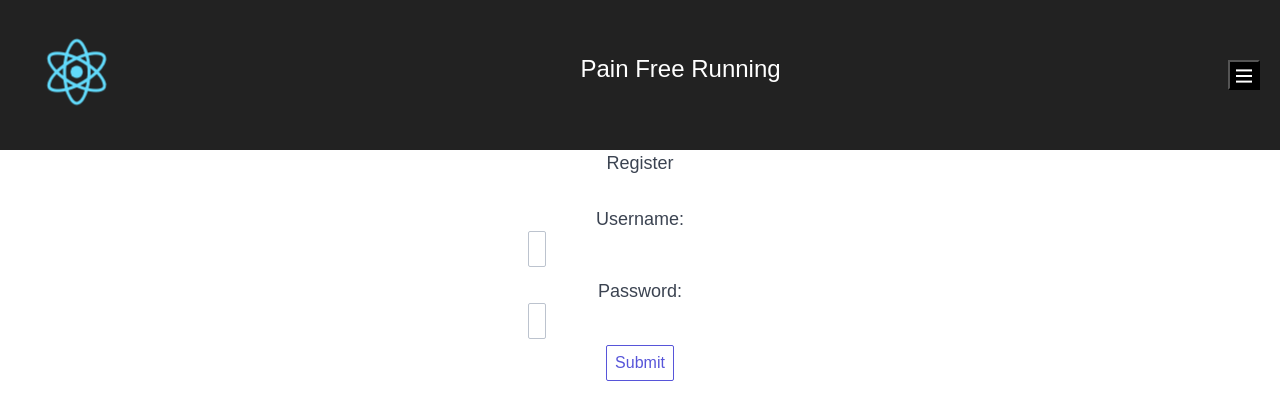
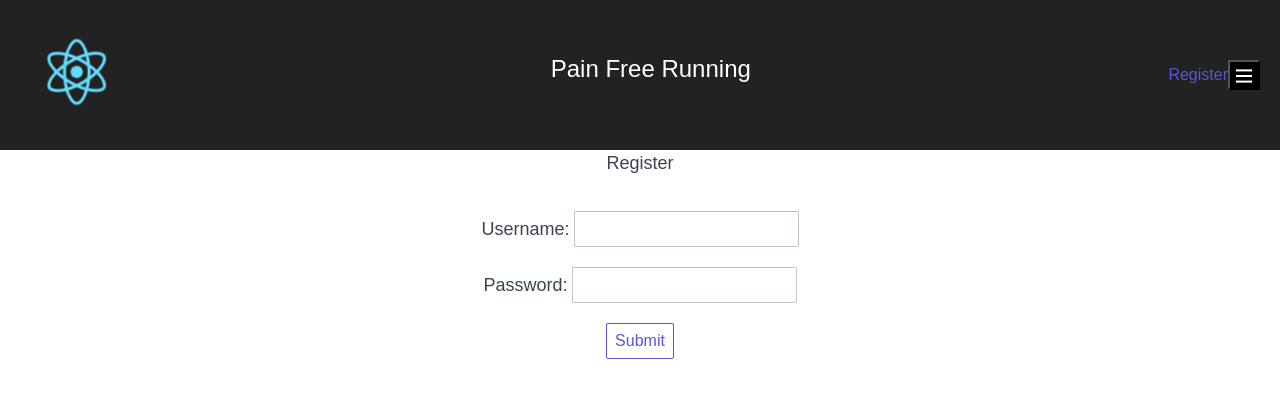
Before and after one commit to b-bly/pain-free-running, a React (Create React App) app in the folder pain-free-running/: page /register in a window 1280 px wide. Shown: the top 420 px of the page. Built offline with nearby package versions, Linux system fonts and the light colour scheme.

Commit message:
registration success and fail message

```diff
--- a/pain-free-running/src/App.js
+++ b/pain-free-running/src/App.js
@@ -6,7 +6,7 @@ import PropTypes from 'prop-types';
 
 import {
   BrowserRouter as Router,
-  Route, Switch
+  Route, Switch, Link
 } from 'react-router-dom';
 
 //components
@@ -51,15 +51,18 @@ export default class App extends Component {
               <h1 className="App-title">Pain Free Running</h1>
             </div>
             <div>
+              <Link to="/register">Register</Link>
               <button className="button-menu" aria-label="menu"><i className="icon icon-menu"></i></button>
             </div>
           </header>
           <div className="App-intro">
-          <Register />
+
             <Switch>
               {/* don't forget EXACT!!! */}
+
               <Route exact path="/" component={InjuryList} />
               <Route path="/injury-info" component={InjuryInfo} />
+              <Route path="/register" component={Register} />
             </Switch>
           </div>
         </div >
--- a/pain-free-running/src/actions/postUser.js
+++ b/pain-free-running/src/actions/postUser.js
@@ -8,10 +8,11 @@ export default function postNewUser(userInfo) {
         axios.post(url, userInfo).then(res => {
             console.log('postNewUser action res.data');
             console.log(res.data);
-            dispatch(postNewUserAsync(res.data.id));
+            dispatch(postNewUserAsync('success'));
         }).catch(function (error) {
             console.log('error postNewUser : ');
             console.log(error);
+            dispatch(postNewUserAsync('fail'));
 //             error postNewUser :
 // postUser.js:14 Error: Given action "POST_NEW_USER", reducer "users" returned undefined. To ignore an action, you must explicitly return the previous state. If you want this reducer to hold no value, you can return null instead of undefined.
 //     at combination (combineReducers.js:123)
--- a/pain-free-running/src/components/register.js
+++ b/pain-free-running/src/components/register.js
@@ -4,47 +4,82 @@ import { bindActionCreators } from 'redux';
 import PropTypes from 'prop-types';
 //action
 import postNewUser from '../actions/postUser';
+import { Route, Redirect } from 'react-router-dom';
 
 class Register extends Component {
     constructor(props) {
         super(props);
         this.postNewUser = this.postNewUser.bind(this);
     }
-    postNewUser() {
+    postNewUser(event) {
+        event.preventDefault();
+        const target = event.target;
+        const username = target.childNodes[0].childNodes[0].childNodes[2].value;
+        const password = target.childNodes[0].childNodes[1].childNodes[2].value;
         const userInfo = {
-            username: 'eddy',
-            password: 'eddy'
+            username: username,
+            password: password
         };
         this.props.postNewUser(userInfo);
     }
+    componentDidUpdate() {
+        console.log('register did update, props: ');
+        console.log(this.props);
+        // if (this.props.users == 'success') {
+        //     console.log(' success');
+        //     this.setState((prevState, props) => {
+        //         return {result: 'success'};
+        //       });
+        // }
+    }
+
     render() {
+        let registration = 'pending';
+        if (this.props.users === 'success') {
+            registration = 'success';
+        } else if (this.props.users === 'fail') {
+            registration = 'fail';
+        }
         return (
+           <div>
+               <p>Register</p>
+               {
+                   registration == 'success' &&
+
+                <Redirect to="/" />
+               }
+               {
+                   registration == 'fail' &&
+                <p>Registration failed.  Try again.</p>
+               }
+            {registration == 'pending' &&
             <div>
-                <p>Register</p>
-                <form onSubmit={this.handleSubmit}>
-                    <div className="container">
-                        <div className="colums">
 
-                            <div className="col-6 col-mx-auto">
-                                <div className="form">
-                                    <div className="register input-group">
-                                        <label className="form-label ">
-                                            Username: <input className="form-input" type="text" />
-                                        </label>
-                                    </div >
-                                    <div className="register input-group">
-                                        <label className="form-label">
 
-                                            Password: <input className="form-input" type="password" name="password" />
-                                        </label>
-                                    </div>
-                                    <input className="btn register" type="submit" value="Submit" />
+                <div className="container">
+                    <div className="colums">
+                        <form onSubmit={this.postNewUser}>
+                            <div className="col-6 col-mx-auto form">
+
+                                <div className="register input-group">
+                                    <label className="form-label "> Username: </label>
+                                    &nbsp;
+                                    <input className="form-input" type="text" />
+                                </div >
+                                <div className="register input-group">
+                                    <label className="form-label">Password:</label>
+                                    &nbsp;
+                                    <input className="form-input" type="password" name="password" />
                                 </div>
+                                <button className="btn register" >Submit</button>
                             </div>
-                        </div>
+                        </form>
                     </div>
-                </form>
+                </div>
             </div >
+
+            }
+            </div>
         );
     }
 }
--- a/pain-free-running/src/index.css
+++ b/pain-free-running/src/index.css
@@ -76,7 +76,10 @@ textarea.form-input {
 .form {
   display: flex;
   flex-direction: column;
- align-items: center;
+  align-items: center;
+}
+.register {
+  margin: 10px;
 }
 .color-picker-container {
   display: flex;
@@ -103,6 +106,7 @@ textarea.form-input {
   width: 64px;
   height: 64px;
 }
+
 .treatment-title {
   text-align: left;
 
```
